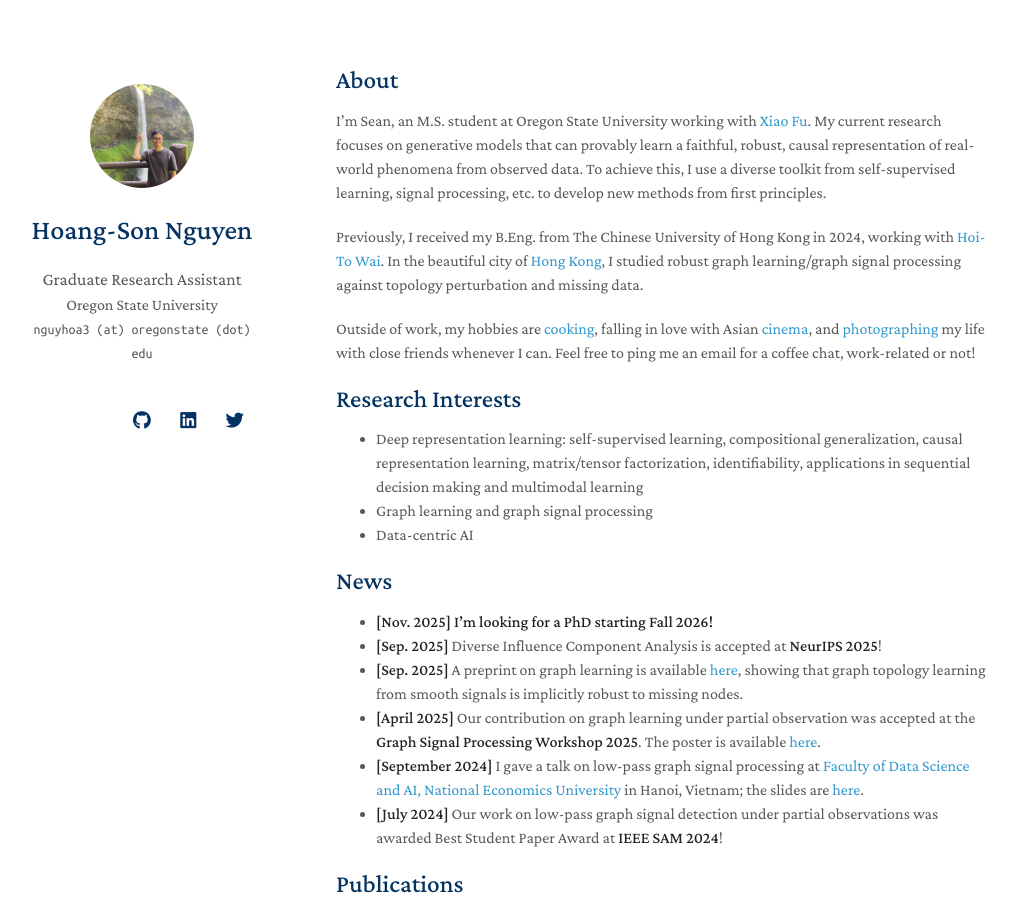
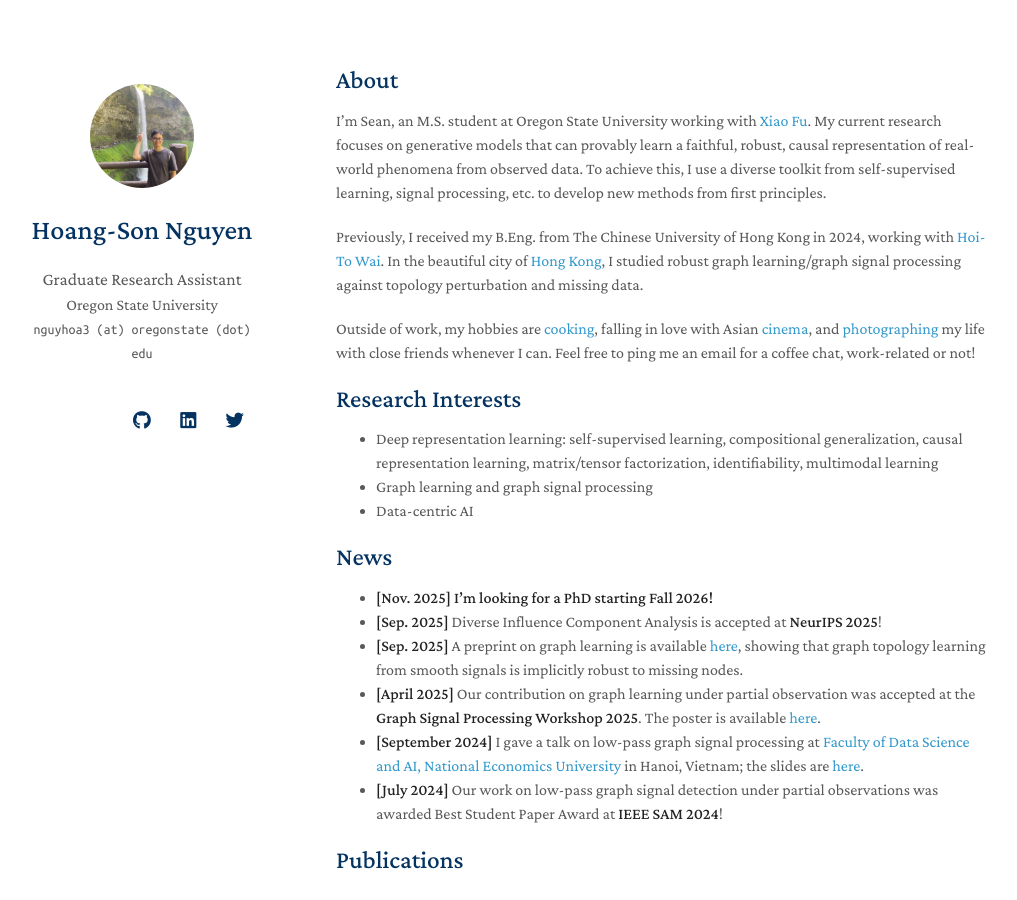
Before and after one commit to hsnguyen24/hsnguyen24.github.io, a Jekyll site: the page built from index.md, in a window 1280 px wide and 900 px high. Shown: the whole window, without its empty margins (134-1151 px from the left). Built offline with Jekyll 4.4.1, drawn with Linux system fonts in a browser that asks for light colours; nearby versions of some CDN libraries; a style sheet for code colours, icons or effects is not loaded; our own code applies the rules of GitHub Pages for plain Markdown files.

Commit message:
Update index.md

```diff
--- a/index.md
+++ b/index.md
@@ -11,7 +11,7 @@ Previously, I received my B.Eng. from The Chinese University of Hong Kong in 202
 Outside of work, my hobbies are [cooking](https://cookpad.com/vn/nguoi-su-dung/18474087/), falling in love with Asian [cinema](https://letterboxd.com/notseanthesheep/), and [photographing](https://www.flickr.com/photos/portlandprince25/) my life with close friends whenever I can. Feel free to ping me an email for a coffee chat, work-related or not!
 
 ## Research Interests
-- Deep representation learning: self-supervised learning, compositional generalization, causal representation learning, matrix/tensor factorization, identifiability, applications in sequential decision making and multimodal learning
+- Deep representation learning: self-supervised learning, compositional generalization, causal representation learning, matrix/tensor factorization, identifiability, multimodal learning
 - Graph learning and graph signal processing
 - Data-centric AI
 
```
